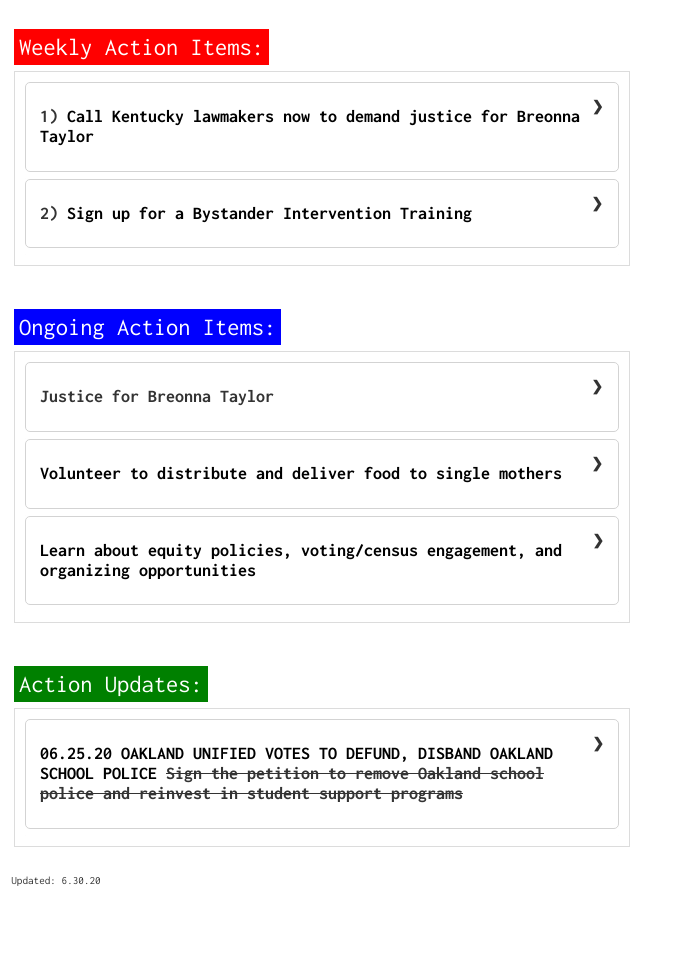
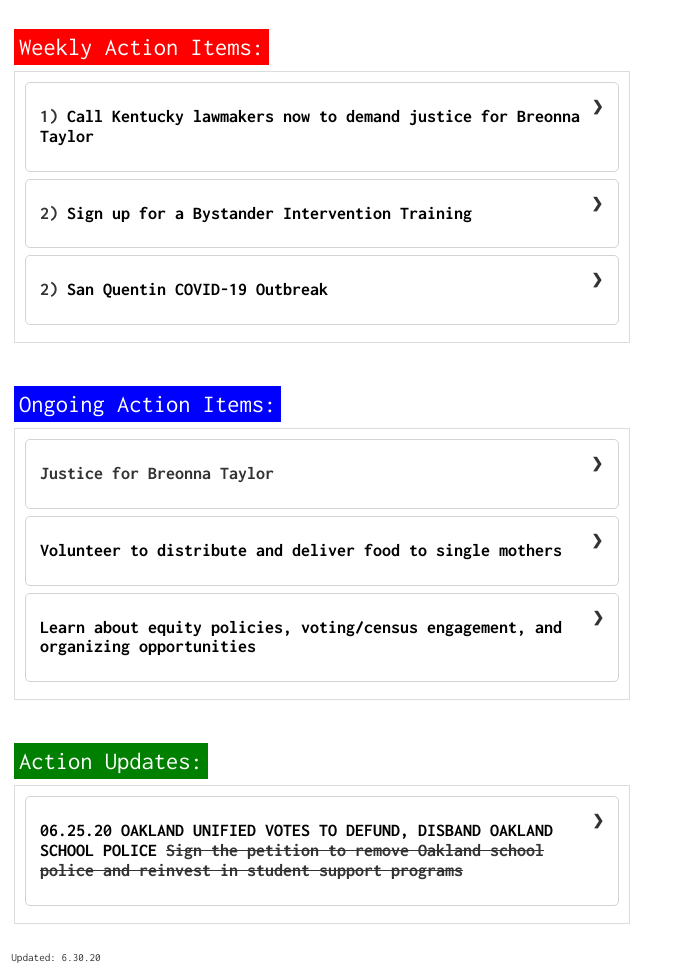
Before and after one commit to taypsl/link-in-bio, a plain HTML site: page index.html in a window 1280 px wide. Shown: the whole page, without its empty margins (0-679 px from the left). Before the commit the page ends 899 px from the top, so only its background shows below. Drawn offline with nearby package versions, Linux system fonts and the light colour scheme.

Commit message:
sq outbreak

```diff
--- a/index.html
+++ b/index.html
@@ -46,6 +46,14 @@
 						</div>
 					</div>
 
+					<div class="tab mb-2">
+            <input type="checkbox" id="StopSQOutbreakAutoEmail">
+            <label class="tab-label card-title" for="StopSQOutbreakAutoEmail"><h4><strong>2) <a href="https://www.sfchronicle.com/crime/article/San-Quentin-coronavirus-outbreak-Death-Row-15374997.php">San Quentin COVID-19 Outbreak</a></strong></h4></label>
+            <div class="tab-content panel">
+            	<p class="p"><a href="https://www.sfchronicle.com/crime/article/San-Quentin-coronavirus-outbreak-Death-Row-15374997.php">Currently more than one out of every four people incarcerated at San Quentin is infected</a>. The prison is operating over capacity, with increasingly dire conditions for inmates and no means of safely distancing without continuing to spread the coronavirus to other prisons.</p>
+							<p class="p"><a href="https://bit.ly/StopSQOutbreakAutoEmail">Send an autogenerated email using this link</a> to demand improved conditions, including granting immediate releases to reduce the prison population.</p>
+						</div>
+					</div>
 
         </div>
 			</div>
```
